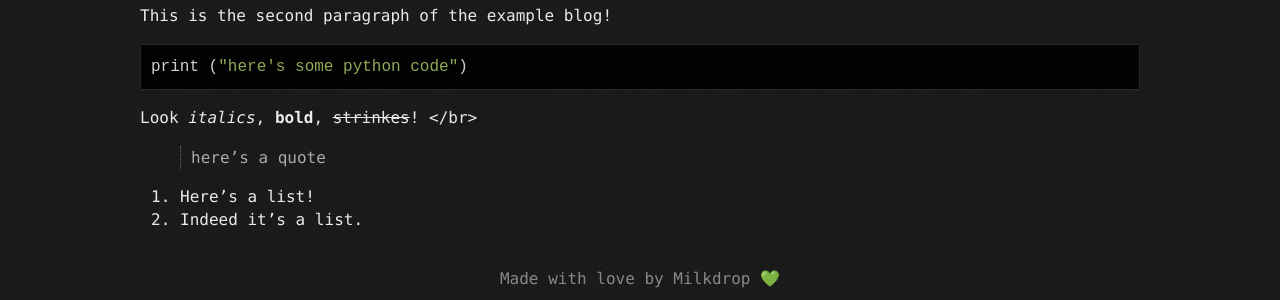
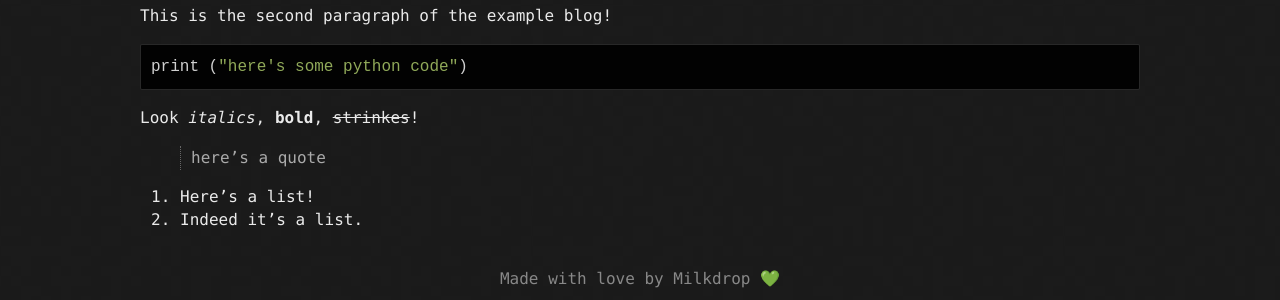
Before and after one commit to HecariiTuicaSiPaunii/Blog, a Jekyll site: the page built from content/posts/2019/test_blog.md, in a window 1280 px wide. Shown: the part 527-827 px from the top of the page. Built offline with Jekyll 4.4.1, drawn with Linux system fonts in a browser that asks for light colours; our own code applies the rules of GitHub Pages for plain Markdown files.

````diff
--- a/content/posts/2019/test_blog.md
+++ b/content/posts/2019/test_blog.md
@@ -9,7 +9,7 @@
 print ("here's some python code")
 ```
 
-Look _italics_, __bold__, ~~strinkes~~! </br>
+Look _italics_, __bold__, ~~strinkes~~! <br>
 
 >here's a quote
 
````
